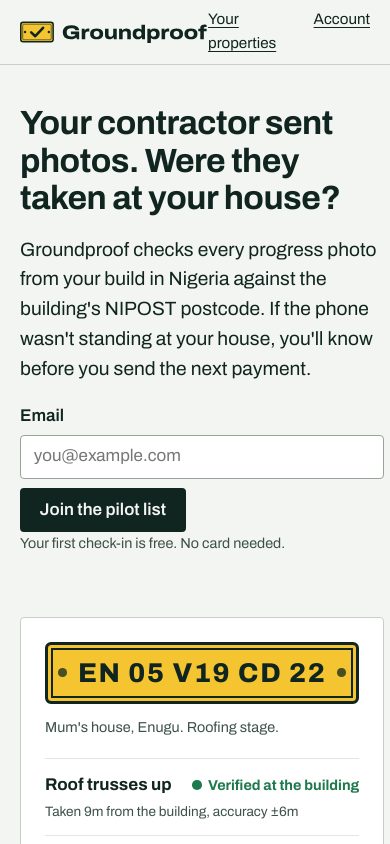
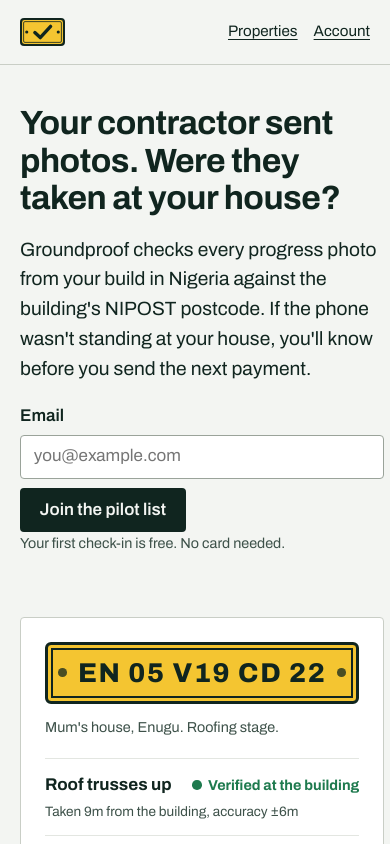
Before and after one commit to mcdavies4/groundproof, a Next.js app in the folder apps/web/: page / in a window 390 px wide. Shown: the top 844 px of the page. Built offline with nearby package versions, Linux system fonts and the light colour scheme; no server answers.

Commit message:
Fix header on phones

```diff
--- a/apps/web/app/globals.css
+++ b/apps/web/app/globals.css
@@ -42,6 +42,9 @@
 .site-head .wrap { display: flex; align-items: center; justify-content: space-between; height: 64px; }
 .brand { display: inline-flex; align-items: center; text-decoration: none; }
 .brand img { height: 28px; width: auto; display: block; }
+.brand-mark { display: none !important; }
+.site-head nav { align-items: center; }
+.site-head nav a { white-space: nowrap; }
 .site-head nav { display: flex; gap: 1.25rem; font-size: 0.95rem; }
 
 /* buttons and fields */
@@ -178,3 +181,10 @@
 
 .check { display: flex; gap: 0.6rem; align-items: center; font-weight: 600; cursor: pointer; }
 .check input { width: 1.2rem; height: 1.2rem; accent-color: var(--ink); }
+
+/* phone header: plate mark only */
+@media (max-width: 560px) {
+  .brand-full { display: none !important; }
+  .brand-mark { display: block !important; height: 30px; }
+  .site-head nav { gap: 1rem; }
+}
--- a/apps/web/app/layout.tsx
+++ b/apps/web/app/layout.tsx
@@ -32,10 +32,12 @@
           <div className="wrap">
             <Link href="/" className="brand" aria-label="Groundproof home">
               {/* eslint-disable-next-line @next/next/no-img-element */}
-              <img src="/brand/groundproof-logo.svg" alt="Groundproof" width={207} height={28} />
+              <img className="brand-full" src="/brand/groundproof-logo.svg" alt="Groundproof" width={207} height={28} />
+              {/* eslint-disable-next-line @next/next/no-img-element */}
+              <img className="brand-mark" src="/brand/groundproof-mark.svg" alt="Groundproof" width={45} height={28} />
             </Link>
             <nav>
-              <Link href="/dashboard">Your properties</Link>
+              <Link href="/dashboard">Properties</Link>
               <Link href="/account">Account</Link>
             </nav>
           </div>
```
Also changed, not shown: 1 other file (tests, documents, lock files or other folders).
